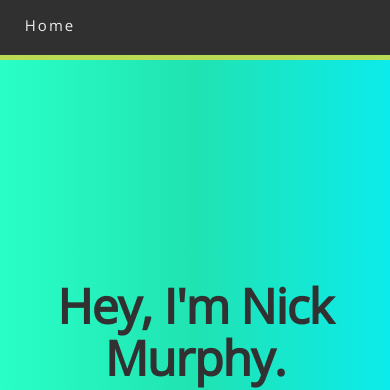
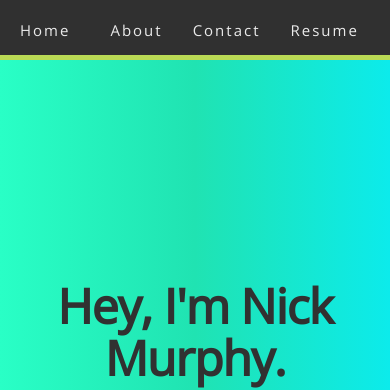
Before and after one commit to Ozymandias9000/murphy_portfolio, a React (Create React App) app in the folder murphy_portfolio/: page / in a window 390 px wide. Shown: the top 390 px of the page. Built offline with nearby package versions, Linux system fonts and the light colour scheme.

Commit message:
Tweaked nav and projects

```diff
--- a/murphy_portfolio/src/components/Nav/nav.css
+++ b/murphy_portfolio/src/components/Nav/nav.css
@@ -5,83 +5,50 @@ nav {
 	width: 100vw;
 	white-space: nowrap;
 	display: grid;
-	grid-gap: 1em;
-	grid: 50px / 50px 1fr 550px;
-	justify-items: center;
+	grid: 60px / 1fr 1fr;
+	justify-items: start;
+	padding: 0 20px 0 20px;
 	align-items: center;
 	border-bottom: 5px solid #BADA55;
 	position: fixed;
 }
 
-nav li {
-	list-style: none;
+.menu-content {
+	grid-column: 3 / span 1 ;
+	justify-self: end;
 }
 
-nav a {
-	padding-left: 50px;
+.menu-content ul {
+	display: grid;
+	grid: 60px / 1fr 1fr 1fr 1fr;
+	justify-items: end;
+	align-items: center;
+	grid-gap: 30px;
+}
+
+nav a, nav li {
 	color: hsla(0,100%,100%, .9);
 	text-decoration: none;
 	cursor: pointer;
 	transition: all .2s;
+	list-style: none;
 }
 
 nav a:hover, nav a:active {
 	color: hsla(0,100%,100%, .4);
 }
 
-.collapsible-menu, .menu-content ul {
-	display: flex;
-	flex-direction: row;
-	justify-content: center;
-	align-items: center;
+#menuIcon {
+	display: none;
 }
 
-input#menu {
-	    display: none;
-	}
+/*@media only screen and (max-width: 900px) {
 
-@media only screen and (max-width: 900px) {
-
-	nav {
-		grid: 50px / 50px 0px 500px;
-	}
-
-	.collapsible-menu {
-			margin: 268px 0 0 420px;
-	    padding: 0px 30px;
-	    display: flex;
-			flex-direction: column;
-			align-items: flex-end;
-	}
-	.collapsible-menu ul {
-	    list-style-type: none;
-	    padding: 0;
-	    display: flex;
-			flex-direction: column;
-			align-items: flex-end;
-	}
-	.collapsible-menu a {
-			color: black;
-	    display: block;
-	    padding: 10px;
-	    text-decoration: none;
-	}
-
-	.collapsible-menu label {
-		margin-top: -28px;
-		width: 40px;
-		height: 40px;
-		font-size: 0;
-		background: url(menu.png) no-repeat center/ 50px;
-		cursor: pointer;
-	}
-
-	.menu-closed li {
-		margin-left: 70px;
-  	font-size: 0;
+	#menuIcon {
+		display: block;
 	}
 
 	.menu-open {
 		box-shadow: 1px 2px 3px 0px;
 	}
-}
+}*/
--- a/murphy_portfolio/src/components/Nav/nav.js
+++ b/murphy_portfolio/src/components/Nav/nav.js
@@ -20,10 +20,7 @@ class Nav extends React.Component {
 		return (
 			<nav>
 				<a href='#home' id='home'>Home</a>
-				<span></span>
-				<div className="collapsible-menu">
-					 	<input type="checkbox" id="menu" />
-			      <label htmlFor='menu' id='menuIcon' onClick={this.toggleMenu}></label>
+
 					<div className='menu-content'>
 						<ul className={this.state.active ? 'menu-open': 'menu-closed'}>
 							<li><a href='#about'>About</a></li>
@@ -32,7 +29,7 @@ class Nav extends React.Component {
 							<li><a href='#projects'>Projects</a></li>
 						</ul>
 					</div>
-				</div>
+
 			</nav>
 			);
 		}
--- a/murphy_portfolio/src/components/Projects/projects.css
+++ b/murphy_portfolio/src/components/Projects/projects.css
@@ -101,13 +101,13 @@ section .project-text  {
 /* --------------------------------------------------------------------- */
 @media only screen and (max-width: 1024px) {
 	.panels-container {
-		display: grid;
-		grid: 1fr / 1fr;
+		display: flex;
     flex-direction: column;
+    height: 3500px;
 	}
 
 	.panel {
-		min-height: 600px;
+		min-height: 500px;
 	}
 
 .panel > *:first-child { transform: translateX(-100%); font-size: 0; }
--- a/murphy_portfolio/src/components/Projects/projects.js
+++ b/murphy_portfolio/src/components/Projects/projects.js
@@ -34,34 +34,34 @@ class Projects extends Component {
 
 				<div className="panels-container">
 			    <div className="panel panel1">
-			      <p><a href='https://github.com/Ozymandias9000/face-recog/'>View Source</a></p>
+			      <p><a href='https://github.com/Ozymandias9000/face-recog/' target='_blank'>View Source</a></p>
 			      <p>Smart Brain</p>
-			      <p><a href='https://smart-brain-nm.herokuapp.com/'>View App on Heroku</a></p>
+			      <p><a href='https://smart-brain-nm.herokuapp.com/' target='_blank'>View App on Heroku</a></p>
 			    </div>
 			    <div className="panel panel2">
-			      <p><a href='https://github.com/Ozymandias9000/background-generator/'>View Source</a></p>
-			      <p>Background <br /> Generator</p>
-			      <p><a href='https://ozymandias9000.github.io/background-generator/'>View App</a></p>
+			      <p><a href='https://github.com/Ozymandias9000/background-generator/' target='_blank'>View Source</a></p>
+			      <p>Background Generator</p>
+			      <p><a href='https://ozymandias9000.github.io/background-generator/' target='_blank'>View App</a></p>
 			    </div>
 			    <div className="panel panel3">
-			      <p><a href='https://github.com/Ozymandias9000/todolocalstorage/'>View on GitHub</a></p>
-			      <p>To-Do with <br />Local Storage</p>
-			      <p><a href='https://ozymandias9000.github.io/background-generator/'>View App</a></p>
+			      <p><a href='https://github.com/Ozymandias9000/todolocalstorage/' target='_blank'>View on GitHub</a></p>
+			      <p>To-Do with Local Storage</p>
+			      <p><a href='https://ozymandias9000.github.io/background-generator/' target='_blank'>View App</a></p>
 			    </div>
 			    <div className="panel panel4">
-			      <p><a href='https://codepen.io/Aristocles/pen/gmyrme'>View on CodePen</a></p>
+			      <p><a href='https://codepen.io/Aristocles/pen/gmyrme' target='_blank'>View on CodePen</a></p>
 			      <p>Pomodoro Clock</p>
-			      <p><a href='https://codepen.io/Aristocles/full/gmyrme/'>View App</a></p>
+			      <p><a href='https://codepen.io/Aristocles/full/gmyrme/' target='_blank'>View App</a></p>
 			    </div>
 			    <div className="panel panel5">
-			      <p><a href='https://github.com/Ozymandias9000/background-generator/'>View on GitHub</a></p>
+			      <p><a href='https://github.com/Ozymandias9000/background-generator/' target='_blank'>View on GitHub</a></p>
 			      <p>React Coin</p>
-			      <p><a href='https://ozymandias9000.github.io/background-generator/'>View App</a></p>
+			      <p><a href='https://ozymandias9000.github.io/background-generator/' target='_blank'>View App</a></p>
 			    </div>
 			    <div className="panel panel6">
-			      <p><a href='https://codepen.io/Aristocles/pen/wzkXJp'>View on CodePen</a></p>
+			      <p><a href='https://codepen.io/Aristocles/pen/wzkXJp' target='_blank'>View on CodePen</a></p>
 			      <p>Wikipedia Search</p>
-			      <p><a href='https://codepen.io/Aristocles/full/wzkXJp/'>View App</a></p>
+			      <p><a href='https://codepen.io/Aristocles/full/wzkXJp/' target='_blank'>View App</a></p>
 			    </div>
 			  </div>
 			</section>
```
